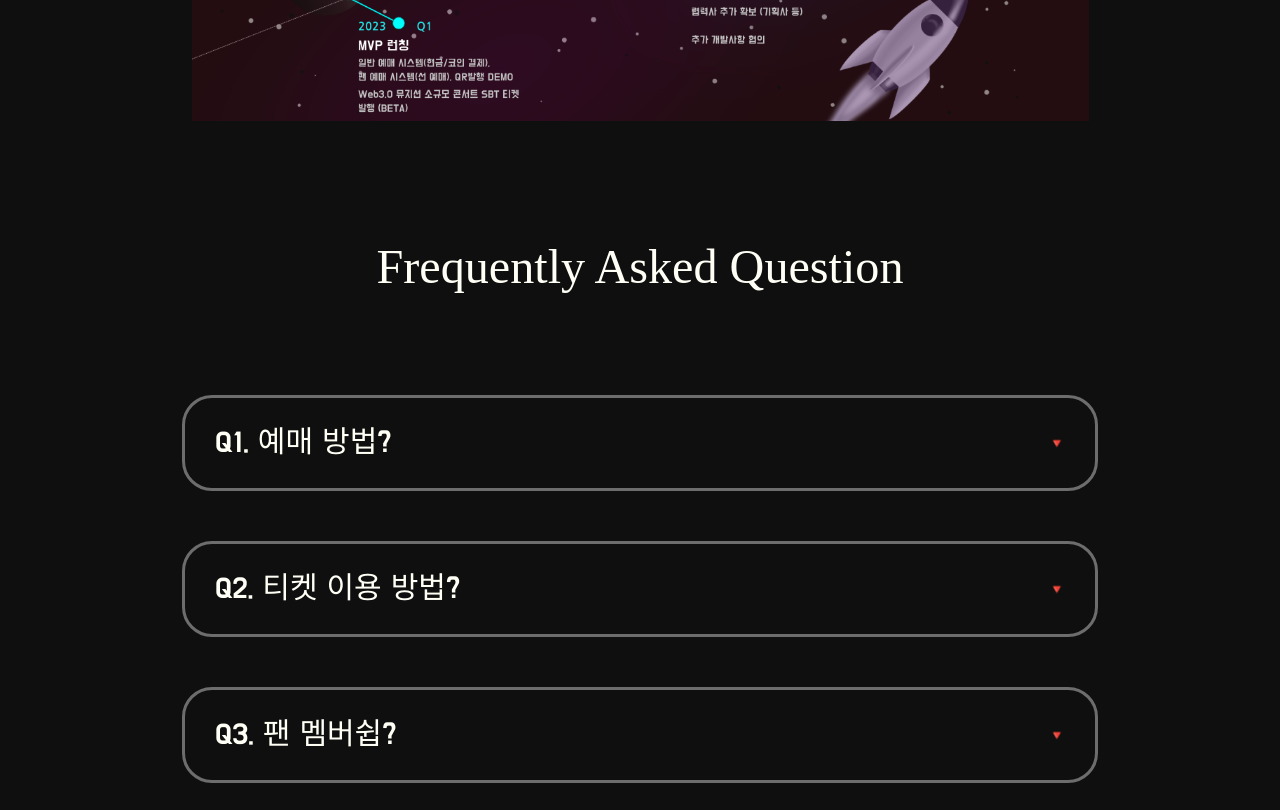
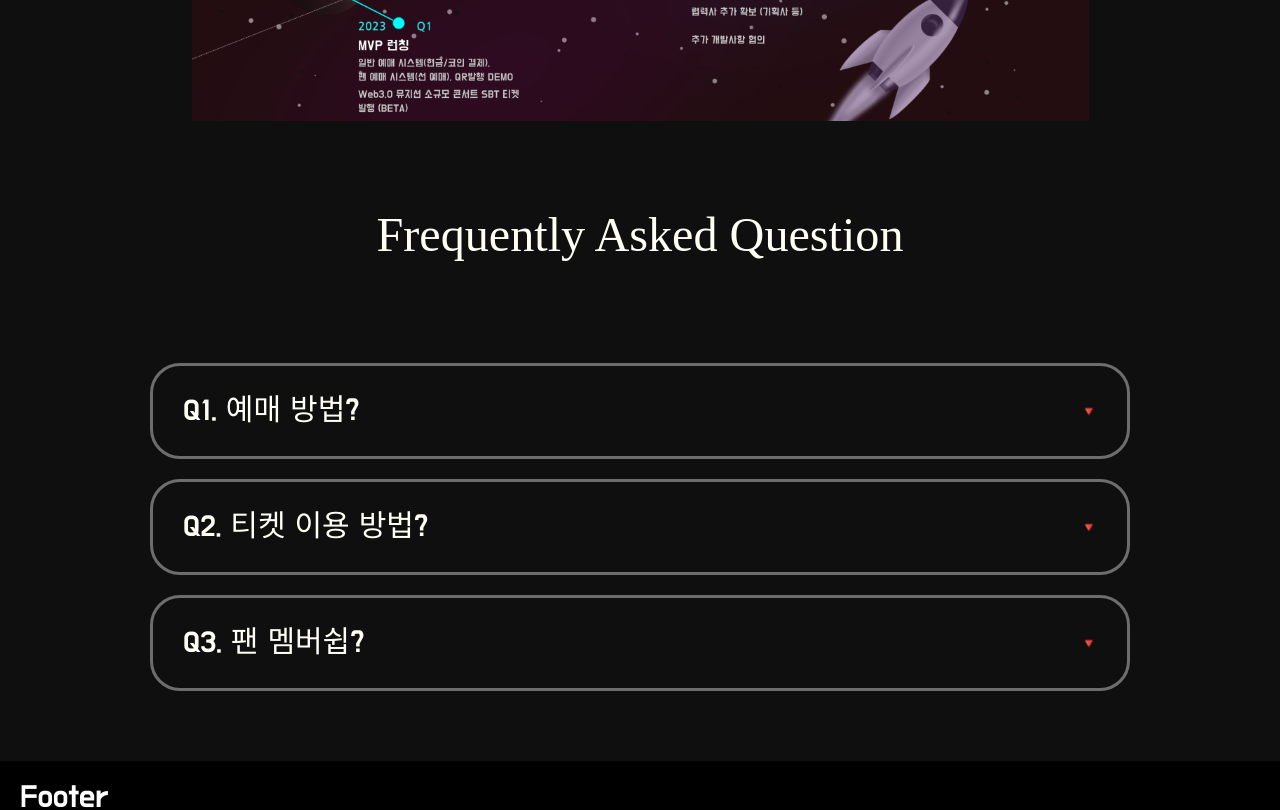
Before and after one commit to teamNFT-likelion/SBT-ticket-client, a React (Create React App) app: page / in a window 1280 px wide. Shown: the part 5700-6510 px from the top of the page. Built offline with nearby package versions, Linux system fonts and the light colour scheme; a web font is replaced by a local one.

Commit message:
chore: modify components in FAQArea.jsx

```diff
--- a/src/components/pages/main/FAQArea.jsx
+++ b/src/components/pages/main/FAQArea.jsx
@@ -5,23 +5,20 @@ import Anchor from '../../atoms/Anchor';
 import * as colors from "@styles/colors";
 
 const Container = styled('div')`
+  width: 100%;
+  justify-content: center;
   position: relative;
-  padding: 32px;
-  display: flex;
-  gap: 10px;
-  flex-direction: column;
-  width: 100%;
-  max-width: 1350px;
 `;
+
 
 const TitleWrapper = styled('div')`
   grid-row: 1;
   display: flex;
   align-items: center;
   flex-direction: column;
+  margin-top: 52px;
   margin: 70px 100px;
-  white-space: nowrap;
-
+  margin-bottom: 100px;
 `;
 
 const Title = styled('span')`
@@ -34,19 +31,20 @@ const B = styled(Title)`
 `;
 
 const ContentsContainer = styled('div')`
-  color: ${colors.primary40};
-`;
-
-const ContentsWrapper = styled('div')`
-  padding-top: 20px;
+  padding-top: 10px;
   padding-left: 20px;
 `;
 
-const TextWrapper = styled('div')`
-  color: ${colors.primary40};
+const Ul = styled('ul')`
+  padding-left: 20px;
 `;
 
-const Ul = styled('ul')`
+const Li = styled('li')`
+  color: #bac0a3;
+  padding-left: 20px;
+`;
+
+const Ol = styled('ol')`
   padding-left: 20px;
 `;
 
@@ -62,80 +60,61 @@ const FAQArea = forwardRef((props, ref) => {
       <CardByToggle initialOpen title="Q1. 예매 방법?">
         <ContentsContainer>
           tott 내 예매 방법은 두 가지 종류가 있습니다.
-          <ContentsWrapper>
-            <TextWrapper>
+          <Ul>
+            <br />
+            <Li>
               👉 일반 예매 : 현금 혹은 코인 결제 시, 로그인한 지갑으로 SBT
               티켓이 발급됩니다.
-            </TextWrapper>
-            <TextWrapper>
+            </Li>
+            <Li>
               👉 팬 사전 예매 : 주최 측에서 정한 콘서트 티켓(이미 사용한
               SBT티켓) 보유 시, 사전 예매 좌석 구매 기회가 제공됩니다.
-            </TextWrapper>
-          </ContentsWrapper>
-          <Ul>
-            <br />
-            <li>
-              👉 일반 예매 : 현금 혹은 코인 결제 시, 로그인한 지갑으로 SBT
-              티켓이 발급됩니다.
-            </li>
-            <li>
-              👉 팬 사전 예매 : 주최 측에서 정한 콘서트 티켓(이미 사용한
-              SBT티켓) 보유 시, 사전 예매 좌석 구매 기회가 제공됩니다.
-            </li>
+            </Li>
           </Ul>
         </ContentsContainer>
       </CardByToggle>
-      <CardByToggle
-        title="Q2. 티켓 이용 방법?"
-        text={
-          <div>
-            <ol>
-              <li>0. QR 발행은 모바일에서만 가능</li>
-              <li>1. 마이페이지-구매한 티켓-QR 발행하기 버튼 클릭</li>
-              <li>2. 휴대폰 본인 인증</li>
-              <li>
-                3. 구매한 티켓의 정보와 본인 인증 정보가 일치할 시, QR 발행
-              </li>
-              <li>
+      <CardByToggle title="Q2. 티켓 이용 방법?">
+        <ContentsContainer>
+          <Ol>
+            <Li>0. QR 발행은 모바일에서만 가능</Li>
+            <Li>1. '마이페이지'-'구매한 티켓'-'QR 발행하기' 클릭</Li>
+            <Li>2. 휴대폰 본인 인증</Li>
+            <Li>3. 구매한 티켓의 정보와 본인 인증 정보가 일치할 시, QR 발행</Li>
+            <Li>
               4. 발행된 QR은 당일 현장에서 리더기를 통해 매칭 후 입장 가능
-              </li>
-              <li>
+            </Li>
+            <Li>
               5. 부정사용 방지를 위해 두 가지 정책을 따릅니다.
               <Ul>
-                  <li>👉10초 마다 QR코드 갱신</li>
-                  <li>👉보안 정책상 캡처 불가</li>
+                <Li>👉10초 마다 QR코드 갱신</Li>
+                <Li>👉보안 정책상 캡처 불가</Li>
               </Ul>
-              </li>
-            </ol>
-          </div>
-        }
-      />
-      <CardByToggle
-        title="Q3. 팬 멤버쉽?"
-        text={
-          <div>
-            <ul>
-              <li>
-                👉 팬 래플 시스템을 구축하여 티켓이나 굿즈 등을 이벤트로
-                제공한다.
-              </li>
-              <li>
+            </Li>
+          </Ol>
+        </ContentsContainer>
+      </CardByToggle>
+      <CardByToggle title="Q3. 팬 멤버쉽?">
+        <ContentsContainer>
+          <Ul>
+            <Li>
+              👉 팬 래플 시스템을 구축하여 티켓이나 굿즈 등을 이벤트로 제공한다.
+            </Li>
+            <Li>
               👉 카테고리별 티어 시스템(구매 횟수와 일정 구매 금액별)
               <Ul>
-                  <li>🥈실버 : 할인 + 쿠폰 + 적립금</li>
-                  <li>
+                <Li>🥈실버 : 할인 + 쿠폰 + 적립금</Li>
+                <Li>
                   🥇골드 : 할인 + 쿠폰 + 적립금, 관심 콘서트 등록 시 알림.
-                  </li>
-                  <li>
-                    💎플레티넘 : 할인 + 쿠폰 + 적립금, 취소 좌석 알림, 관심
-                    콘서트 등록 시 알림, (래플 참여권 1개)
-                  </li>
+                </Li>
+                <Li>
+                  💎플레티넘 : 할인 + 쿠폰 + 적립금, 취소 좌석 알림, 관심 콘서트
+                  등록 시 알림, (래플 참여권 1개)
+                </Li>
               </Ul>
-              </li>
-            </ul>
-          </div>
-        }
-      />
+            </Li>
+          </Ul>
+        </ContentsContainer>
+      </CardByToggle>
     </Container>
   );
 });
```
Lines whose indentation alone changed are shown as unchanged.
